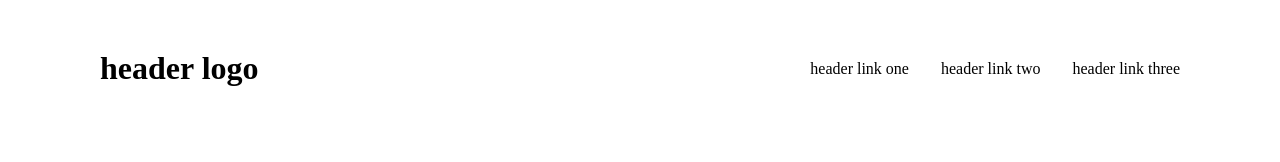
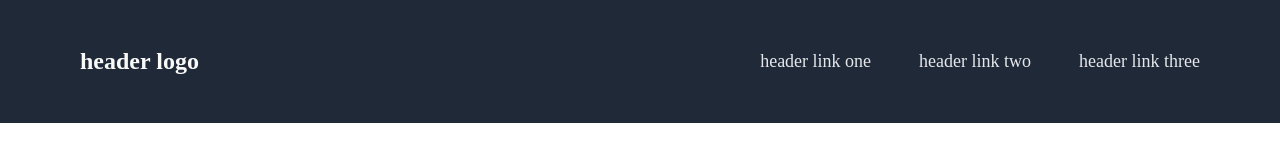
Before and after one commit to mjr397/landing-page, a plain HTML site: page index.html in a window 1280 px wide. Drawn offline with Linux system fonts and the light colour scheme.

Commit message:
Style header section

```diff
--- a/style.css
+++ b/style.css
@@ -6,11 +6,14 @@ body {
   display: flex;
   justify-content: space-between;
   align-items: center;
-  padding: 50px 100px;
+  padding: 48px 80px;
+  background-color: #1f2937;
 }
 
 .header h1 {
   margin: 0;
+  font-size: 24px;
+  color: #f9faf8;
 }
 
 .header ul {
@@ -18,5 +21,7 @@ body {
   list-style: none;
   padding: 0;
   margin: 0;
-  gap: 2em;
+  gap: 48px;
+  color: #e5e7eb;
+  font-size: 18px;
 }
```
